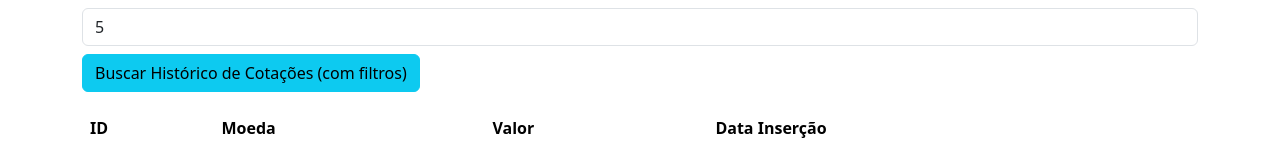
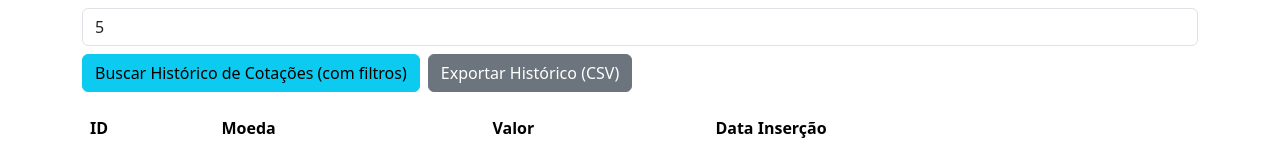
Before and after one commit to luciohc/cotacoes-api-fullstack, a React (Create React App) app in the folder frontend/: page / in a window 1280 px wide. Shown: the part 575-719 px from the top of the page. Built offline with nearby package versions, Linux system fonts and the light colour scheme; no server answers.

Commit message:
Exportar o histórico como CSV ou Excel.

```diff
--- a/frontend/src/App.js
+++ b/frontend/src/App.js
@@ -69,6 +69,7 @@ function App() {
     document.getElementById("historicoCotacoes").innerHTML = '';
 
     $.get(url, (data) => {
+      setHistorico(data);
       let historicoHtml = "<h3 style='color: blue;'>Histórico de Cotações</h3>";
 
       if (data.length === 0) {
@@ -196,6 +197,36 @@ function App() {
         <button className="btn btn-info" onClick={buscarHistorico}>
           Buscar Histórico de Cotações (com filtros)
         </button>
+
+        <button
+          className="btn btn-secondary ms-2"
+          onClick={() => {
+            if (historico.length === 0) {
+              alert('Nenhum dado de histórico para exportar.');
+              return;
+            }
+
+            let csvContent = "data:text/csv;charset=utf-8,";
+            csvContent += "ID,Moeda,Valor,Data de Inserção\n";
+
+            historico.forEach(cotacao => {
+              const row = `${cotacao.id},${cotacao.moeda},${cotacao.valor},${new Date(cotacao.data_insercao).toLocaleString()}`;
+              csvContent += row + "\n";
+            });
+
+            const encodedUri = encodeURI(csvContent);
+            const link = document.createElement("a");
+            link.setAttribute("href", encodedUri);
+            link.setAttribute("download", "historico_cotacoes.csv");
+            document.body.appendChild(link);
+            link.click();
+            document.body.removeChild(link);
+          }}
+        >
+          Exportar Histórico (CSV)
+        </button>
+
+
       </div>
 
       {/* Tabela de cotações */}
```
